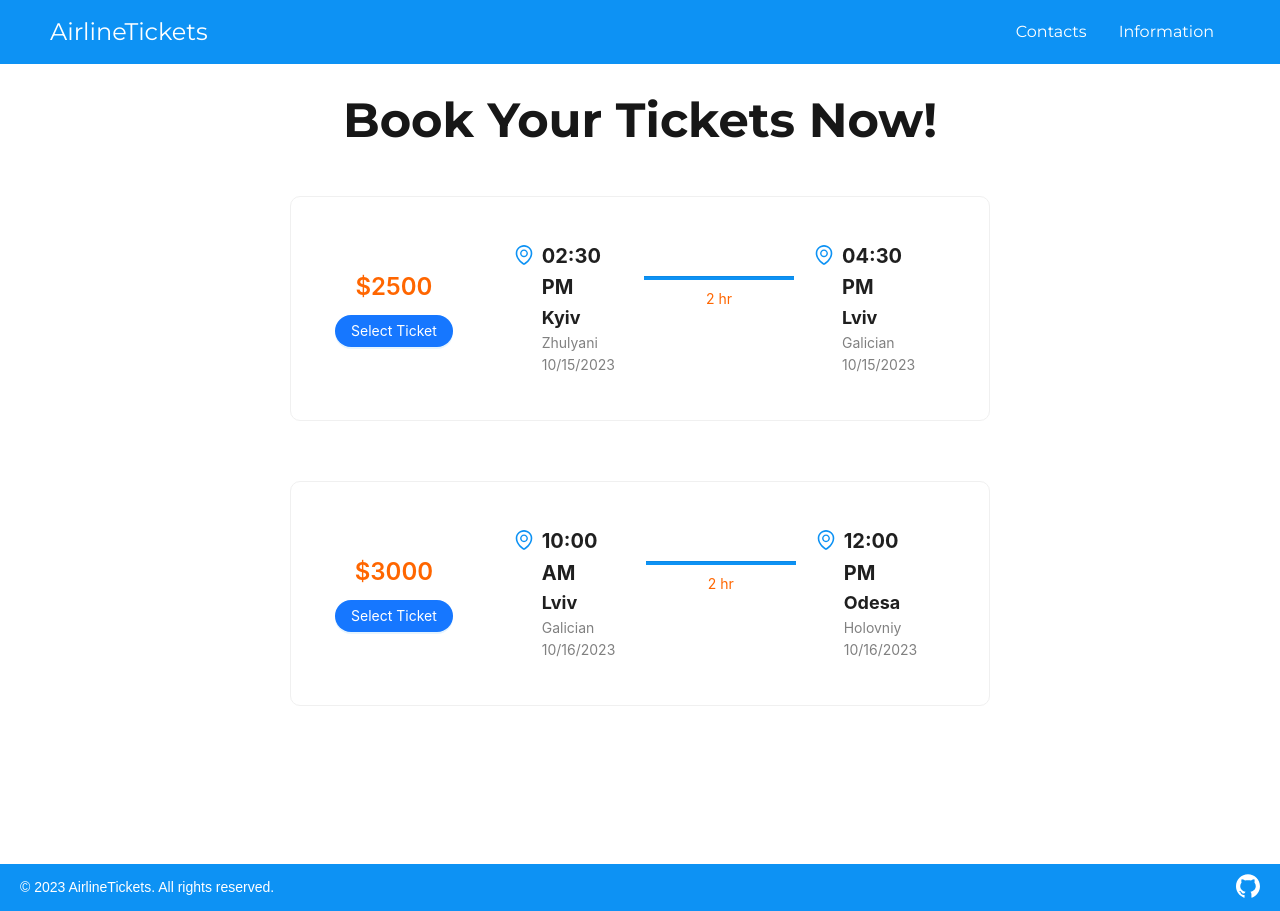
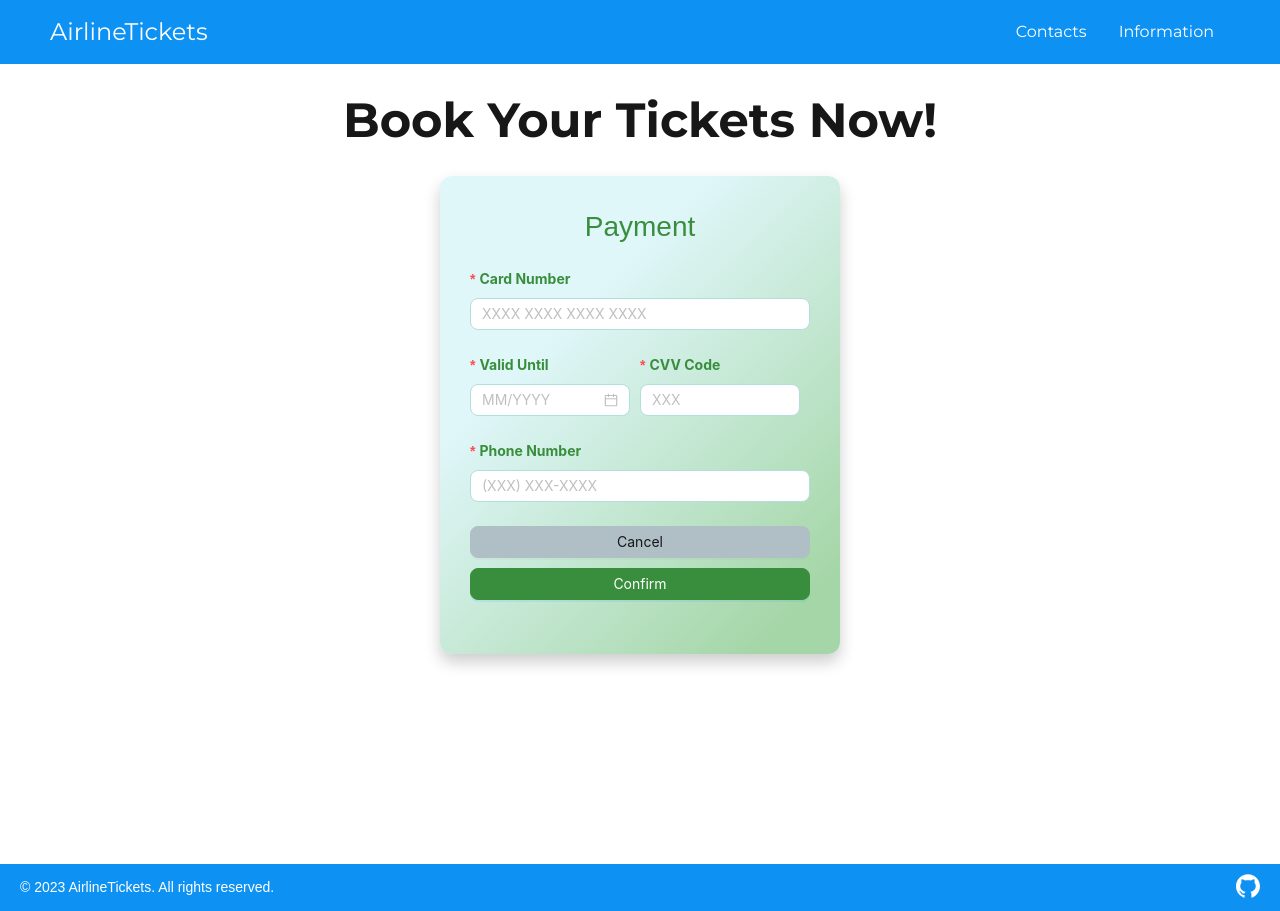
Before and after one commit to MuzzDead/AirlineTickets-UI, a Next.js app: page / in a window 1280 px wide. Built offline with nearby package versions, Linux system fonts and the light colour scheme.

Commit message:
added Payment form

```diff
--- /dev/null
+++ b/app/components/PaymentForm.css
@@ -0,0 +1,85 @@
+.payment-form-container {
+    max-width: 400px; /* Maximum width of the form */
+    margin: 0 auto; /* Centering */
+    padding: 30px; /* Inner padding */
+    background: linear-gradient(135deg, #e0f7fa 30%, #a5d6a7 90%); /* Gradient background */
+    border-radius: 12px; /* Rounded corners */
+    box-shadow: 0 8px 16px rgba(0, 0, 0, 0.2); /* Shadow */
+    transition: transform 0.3s; /* Animation on hover */
+}
+
+.payment-form-container:hover {
+    transform: translateY(-5px); /* Lift on hover */
+}
+
+.headTitle {
+    text-align: center; /* Centering the title */
+    color: #388e3c; /* Dark green color for the title */
+    margin-bottom: 20px; /* Bottom margin */
+    font-size: 28px;
+}
+
+.payment-form .ant-form-item-label > label {
+    color: #388e3c; /* Green color for labels */
+    font-weight: bold; /* Bold font for labels */
+}
+
+.expiry-cvv-container {
+    display: flex; /* Using Flexbox for horizontal alignment */
+    justify-content: space-between; /* Distributing space between fields */
+}
+
+.expiry-item, .cvv-item {
+    flex: 1; /* Each field takes an equal part of the space */
+    margin-right: 10px; /* Right margin for the "Valid Until" field */
+}
+
+.expiry-item:last-child {
+    margin-right: 0; /* No margin for the last field */
+}
+
+.input-field {
+    border-radius: 8px; /* Rounded corners for input fields */
+    border: 1px solid #b2dfdb; /* Light green border */
+    transition: border-color 0.3s; /* Animation for border color change */
+}
+
+.input-field:focus {
+    border-color: #388e3c; /* Dark green border on focus */
+    box-shadow: 0 0 5px rgba(56, 142, 60, 0.5); /* Shadow on focus */
+}
+
+.button-group {
+    display: flex; /* Using Flexbox for button alignment */
+    flex-direction: column; /* Stack buttons vertically */
+    align-items: center; /* Center buttons */
+}
+
+.submit-button {
+    background-color: #388e3c; /* Dark green color for the button */
+    border-color: #388e3c; /* Dark green border for the button */
+    width: 100%; /* Button takes full width */
+    border-radius: 8px; /* Rounded corners for the button */
+    transition: background-color 0.3s, transform 0.3s; /* Animation on hover */
+    margin-top: 10px; /* Space between buttons */
+}
+
+.submit-button:hover {
+    background-color: #2e7d32; /* Darker green on hover */
+    border-color: #2e7d32; /* Darker border on hover */
+    transform: scale(1.05); /* Button enlarges on hover */
+}
+
+.cancel-button {
+    background-color: #b0bec5; /* Gray color for the cancel button */
+    border-color: #b0bec5; /* Gray border for the cancel button */
+    width: 100%; /* Button takes full width */
+    border-radius: 8px; /* Rounded corners for the button */
+    transition: background-color 0.3s, transform 0.3s; /* Animation on hover */
+}
+
+.cancel-button:hover {
+    background-color: #90a4ae; /* Darker gray on hover */
+    border-color: #90a4ae; /* Darker border on hover */
+    transform: scale(1.05); /* Button enlarges on hover */
+}
--- /dev/null
+++ b/app/components/PaymentForm.jsx
@@ -0,0 +1,74 @@
+'use client';
+import React from 'react';
+import { Form, Input, Button, DatePicker } from 'antd';
+import './PaymentForm.css'; // Importing CSS for styling
+
+const PaymentForm = () => {
+  const onFinish = (values) => {
+    console.log('Success:', values);
+  };
+
+  return (
+    <div className="payment-form-container">
+      <h2 className='headTitle'>Payment</h2>
+      <Form
+        name="payment"
+        onFinish={onFinish}
+        layout="vertical"
+        className="payment-form"
+      >
+        <Form.Item
+          label="Card Number"
+          name="cardNumber"
+          rules={[{ required: true, message: 'Please enter the card number!' }]}
+        >
+          <Input placeholder="XXXX XXXX XXXX XXXX" maxLength={16} className="input-field" />
+        </Form.Item>
+
+        <div className="expiry-cvv-container">
+          <Form.Item
+            label="Valid Until"
+            name="expiryDate"
+            rules={[{ required: true, message: 'Please select the expiration date!' }]}
+            className="expiry-item"
+          >
+            <DatePicker
+              picker="month"
+              format="MM/YYYY"
+              placeholder="MM/YYYY"
+              className="input-field"
+            />
+          </Form.Item>
+
+          <Form.Item
+            label="CVV Code"
+            name="cvv"
+            rules={[{ required: true, message: 'Please enter the CVV code!' }]}
+            className="cvv-item"
+          >
+            <Input placeholder="XXX" maxLength={3} className="input-field" />
+          </Form.Item>
+        </div>
+
+        <Form.Item
+          label="Phone Number"
+          name="phoneNumber"
+          rules={[{ required: true, message: 'Please enter the phone number!' }]}
+        >
+          <Input placeholder="(XXX) XXX-XXXX" maxLength={13} className="input-field" />
+        </Form.Item>
+
+        <Form.Item>
+          <Button type="default" className="cancel-button">
+            Cancel
+          </Button>
+          <Button type="primary" htmlType="submit" className="submit-button">
+            Confirm
+          </Button>
+        </Form.Item>
+      </Form>
+    </div>
+  );
+};
+
+export default PaymentForm;
--- a/app/page.js
+++ b/app/page.js
@@ -2,6 +2,7 @@ import React from "react";
 import Head from "next/head";
 import FlightList from "./components/FlightList";
 import BookTicket from "./components/BookTicket"; // Шлях до вашого компонента BookTicket
+import PaymentForm from "./components/PaymentForm";
 
 const HomePage = () => {
   return (
@@ -28,7 +29,8 @@ const HomePage = () => {
 
       <div style={{ padding: "20px" }}>
         {/*<h1>Available Flights</h1>*/}
-        <FlightList /> {/* Додаємо компонент FlightList */}
+        {/*<FlightList /> { Додаємо компонент FlightList */}
+        <PaymentForm />
       </div>
 
       {/* Додаємо компонент BookTicket
```
